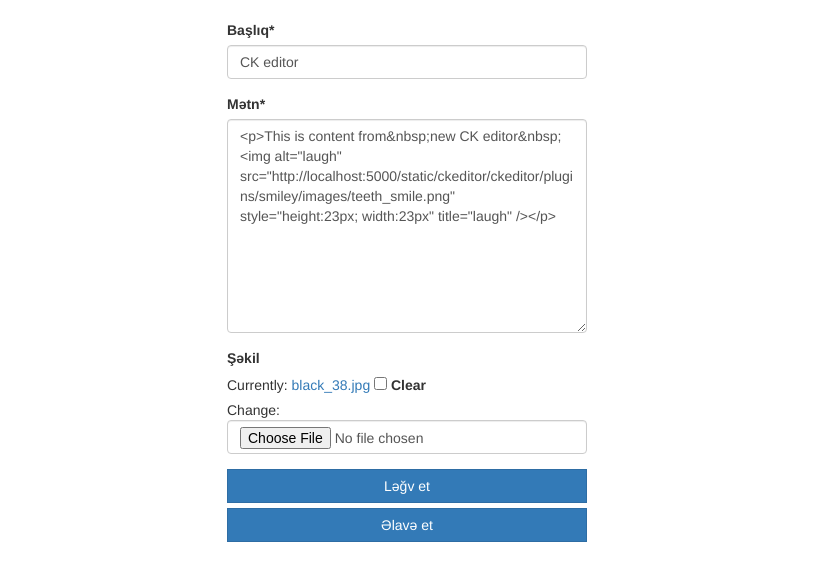
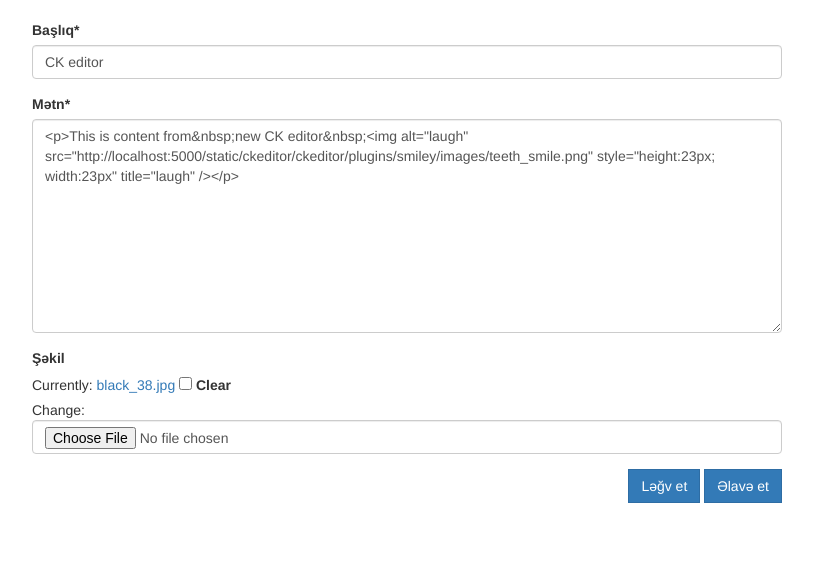
Before and after one commit to mahwd/simple-blog-v1, a Django app: a page that uses templates/post/post_form.html in a window 1280 px wide. Shown: the part 52-633 px from the top of the page, without its empty margins (233-1046 px from the left). Run offline with Django 3.2, Linux system fonts and the light colour scheme; data comes from the database, SQL or seed files in the repository; both versions use the stored data as it was after the commit; some libraries are stand-ins or nearby versions.

Commit message:
ck editorcomplete

```diff
--- a/insta_app/models.py
+++ b/insta_app/models.py
@@ -3,6 +3,7 @@ from django.utils import timezone
 from django.urls import reverse
 from django.utils.text import slugify
 from random import randint
+from ckeditor.fields import RichTextField
 
 
 class User(models.Model):
@@ -13,7 +14,7 @@ class User(models.Model):
 
 class Post(models.Model):
     title = models.CharField(max_length=50, verbose_name="Başlıq")
-    content = models.TextField(max_length=250, default="", verbose_name="Mətn")
+    content = RichTextField(verbose_name="Mətn")
     publish_date = models.DateField(verbose_name="Tarix", default=timezone.now)
     image = models.ImageField(null=True, blank=True, verbose_name='Şəkil')
     slug = models.SlugField(unique=True, editable=False, max_length=130)
--- a/templates/post/post_details.html
+++ b/templates/post/post_details.html
@@ -10,7 +10,7 @@
             <div class="col-xs-12 col-md-12 card-info">
                 <h3 class="card-title">{{ post.title }}</h3>
                 <img src="/media/{{ post.image }}" class="img-responsive">
-                <p class="card-text">{{ post.content }}</p>
+                <p class="card-text">{{ post.content| safe }}</p>
                 {% if request.user.is_authenticated %}
                     <div class="buttons-container">
                         <a href="{{ post.get_update_url }}" class="btn btn-warning">Dəyiş</a>
@@ -20,6 +20,9 @@
                     <div class="buttons-container">
                         <p class="date">{{ post.publish_date }}</p>
                     </div>
+                    <div class="comment-container">
+                        <input type="text" placeholder="comment">
+                    </div>
                 {% endif %}
             </div>
         </div>
--- a/templates/post/post_form.html
+++ b/templates/post/post_form.html
@@ -3,13 +3,14 @@
 
 {% block content %}
 
-    <div class="col-md-4 col-md-offset-4">
+    <div class="col-md-8 col-md-offset-2">
         <form method="POST" enctype="multipart/form-data">
             {% csrf_token %}
             {{ form|crispy }}
-            <div class="button-container">
-                <a href="{% if update %} {{ form.instance.get_absolute_url }} {% else %} {% url "insta_app:post_index" %} {% endif %}" class="btn btn-primary btn-block" >Ləğv et</a>
-                <input type="submit" class="btn btn-primary btn-block" value="Əlavə et"/>
+            {{ form.media }}
+            <div class="button-container pull-right">
+                <a href="{% if update %} {{ form.instance.get_absolute_url }} {% else %} {% url "insta_app:post_index" %} {% endif %}" class="btn btn-primary" >Ləğv et</a>
+                <input type="submit" class="btn btn-primary" value="Əlavə et"/>
             </div>
         </form>
     </div>
--- a/templates/post/post_index.html
+++ b/templates/post/post_index.html
@@ -7,7 +7,7 @@
             <div class="col-xs-12 col-md-12 cards" onclick="location.href = '{{ post.get_absolute_url }}'">
                 <img src="/media/{{ post.image }}" class="img-responsive">
                 <h3 class="card-title">{{ post.title }}</h3>
-                    <p class="card-text">{{ post.content }}</p>
+                    <p class="card-text">{{post.content|safe}}</p>
                     {% if request.user.is_authenticated %}
                         <div class="buttons-container">
                             <a href="{{ post.get_update_url }}" class="btn btn-info">Dəyiş</a>
```
Also changed, not shown: instamovie/settings.py (+16 -1 lines), db.sqlite3.
